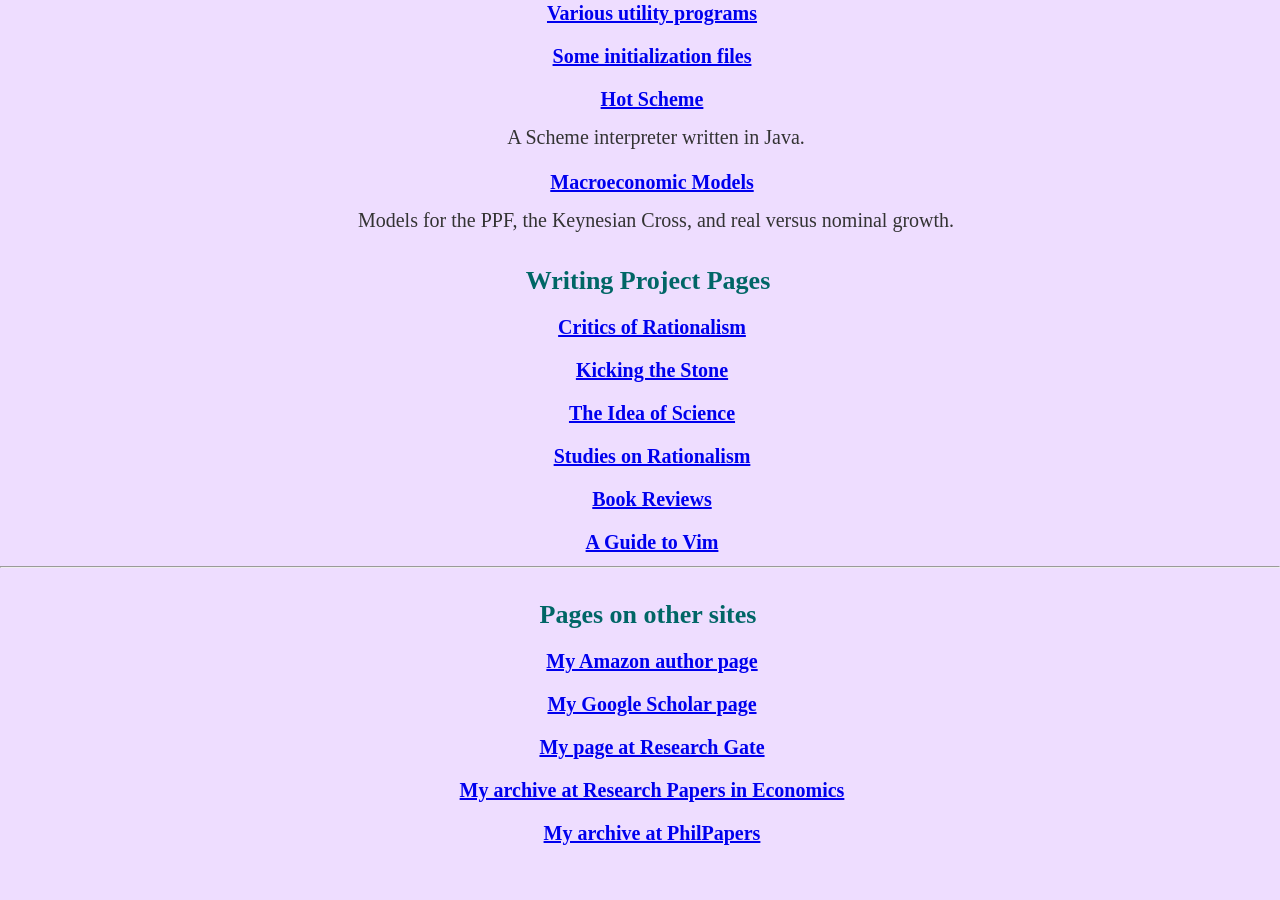
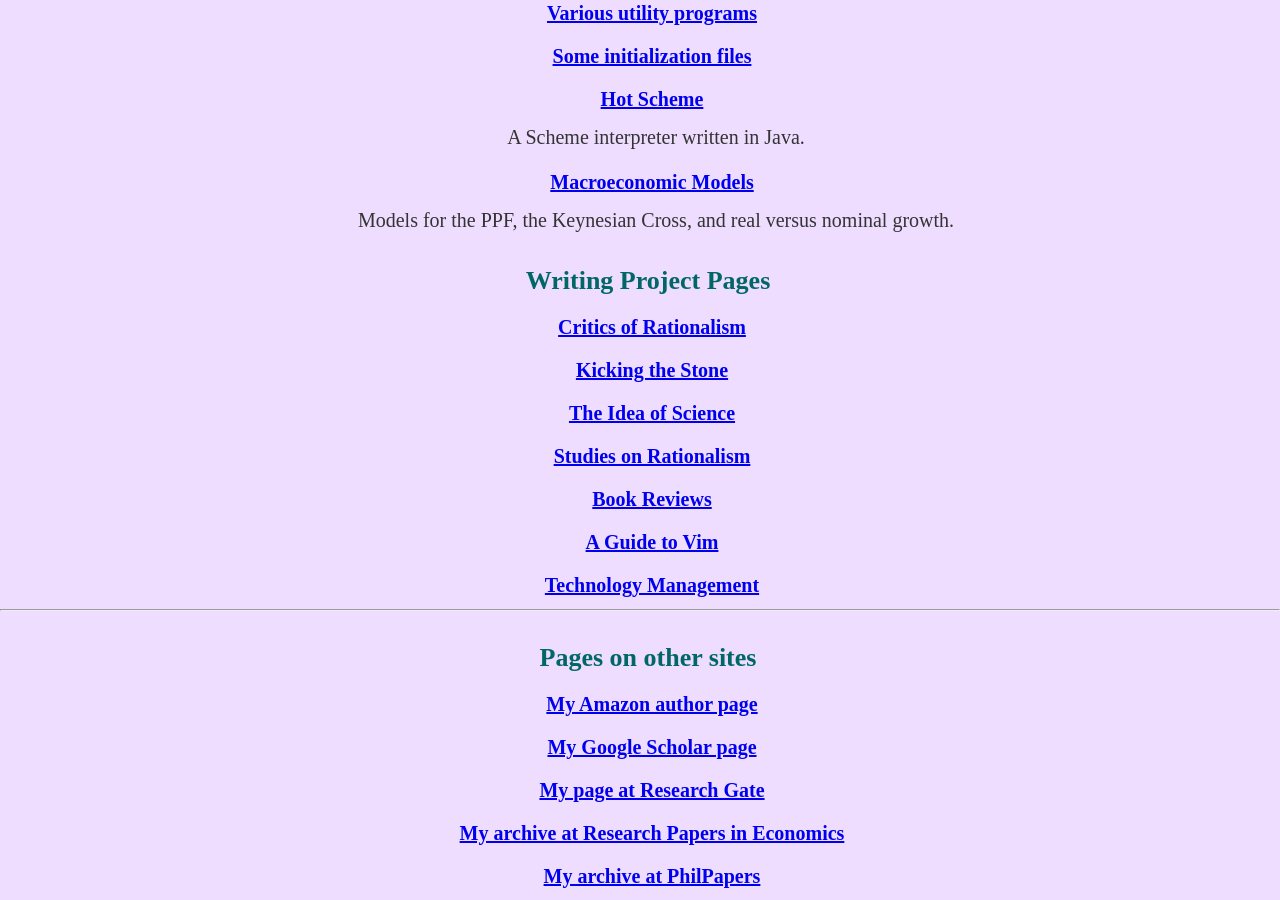
Before and after one commit to gcallah/gcallah.github.io, a Jekyll site: the page index.html, which Jekyll copies as it is, in a window 1280 px wide and 900 px high, scrolled down 974 px. Built offline with Jekyll 4.4.1, drawn with Linux system fonts in a browser that asks for light colours; before the commit the page ends 1831 px from its top, so only the background shows below that.

Commit message:
Added tech management link.

```diff
--- a/index.html
+++ b/index.html
@@ -157,18 +157,16 @@
                         </a>
                     </h3>
 
+                    <h3>
+                        <a href="../TechManagement/index.html">
+                        Technology Management
+                        </a>
+                    </h3>
+
                 <hr>
                 <h2>
                     Pages on other sites
                 </h2>
-                    <!--
-                    <h3>
-                        <a href="http://gene-callahan.blogspot.com/">
-                        My Blog
-                        </a>
-                    </h3>
-                    -->
-
 
                     <h3>
                         <a
```
